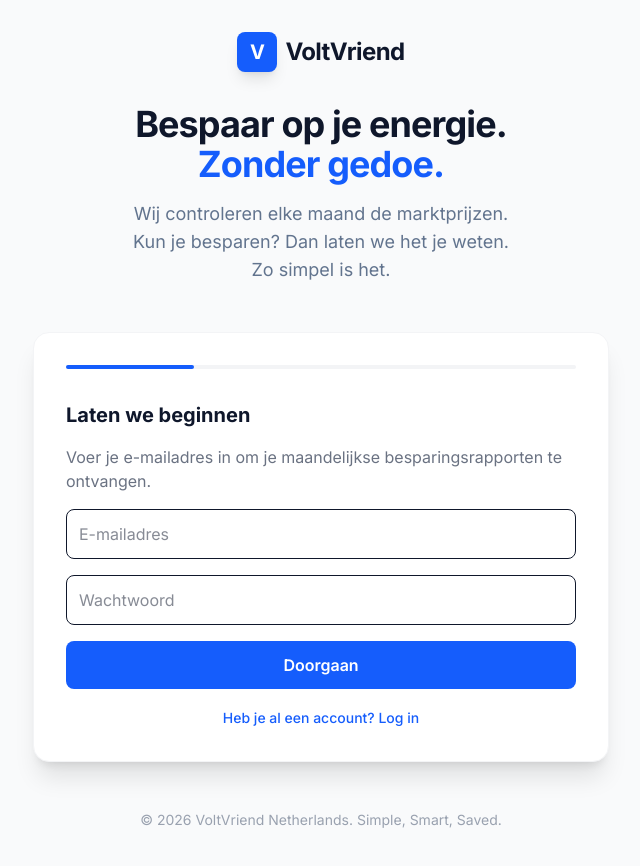
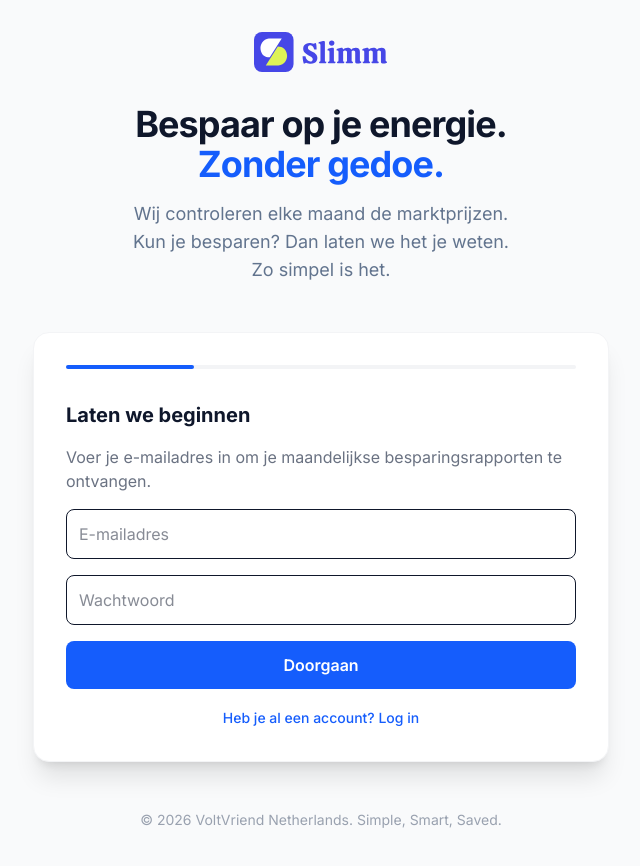
Before and after one commit to NathanB888/Slimm-V2.0, a React (Vite) app: page / in a window 1280 px wide. Shown: the top 866 px of the page, without its empty margins (319-959 px from the left). Built offline with nearby package versions, Linux system fonts and the light colour scheme.

Commit message:
feat: replace placeholder logo with brand SVG
Co-Authored-By: Claude Sonnet 4.6 <noreply@anthropic.com>

```diff
--- a/components/Layout.tsx
+++ b/components/Layout.tsx
@@ -4,9 +4,8 @@ import React from 'react';
 export const Layout: React.FC<{ children: React.ReactNode }> = ({ children }) => {
   return (
     <div className="min-h-screen bg-gray-50 flex flex-col items-center py-8 px-4">
-      <header className="mb-8 flex items-center gap-2">
-        <div className="w-10 h-10 bg-blue-600 rounded-lg flex items-center justify-center text-white font-bold text-xl shadow-lg">V</div>
-        <h1 className="text-2xl font-bold tracking-tight text-slate-900">VoltVriend</h1>
+      <header className="mb-8">
+        <img src="/logo.svg" alt="VoltVriend" className="h-10" />
       </header>
       <main className="w-full max-w-xl">
         {children}
```
Also changed, not shown: public/logo.svg (added).
